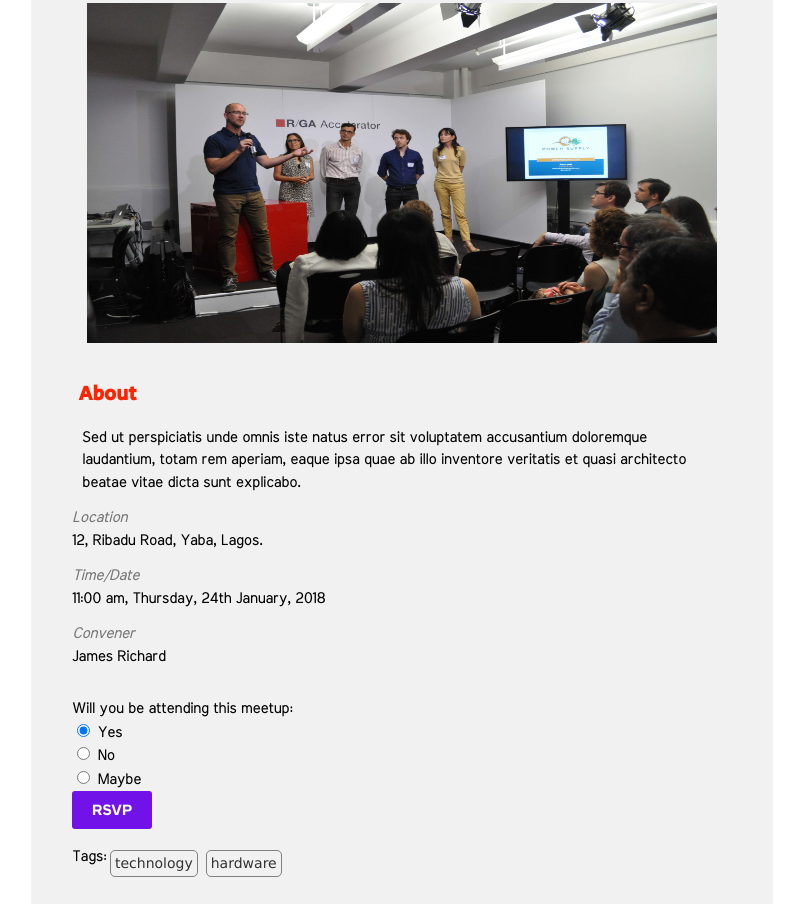
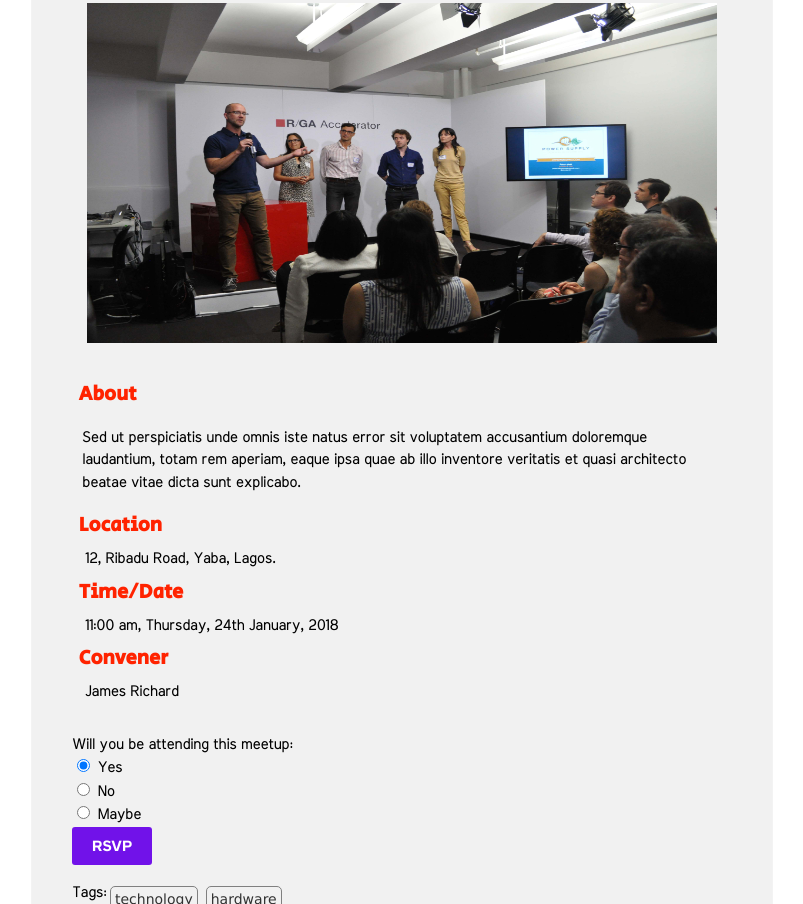
Before and after one commit to dayoaj/questioner, a plain HTML site: page UI/meetupdetails.html in a window 1280 px wide. Shown: the part 324-1228 px from the top of the page, without its empty margins (238-1041 px from the left). Drawn offline with Linux system fonts and the light colour scheme.

Commit message:
Reformat content of article

```diff
--- a/UI/meetup-details.css
+++ b/UI/meetup-details.css
@@ -71,6 +71,9 @@ h2.meetup-article-title {
   color: rgb(120, 120, 120);
 }
 
+.meetup-details-container div.content--sm{
+  margin-left: 1.3rem;
+}
 .questions {
   margin-top: 2em;
 }
--- a/UI/meetupdetails.html
+++ b/UI/meetupdetails.html
@@ -70,17 +70,17 @@
             </div>
             <div class="meetup-details-container">
               <div class="location">
-                <div class="title--sm">Location</div>
+                <h3>Location</h3>
                 <div class="content--sm">12, Ribadu Road, Yaba, Lagos.</div>
               </div>
               <div class="date">
-                <div class="title--sm">Time/Date</div>
+                <h3>Time/Date</h3>
                 <div class="content--sm">
                   11:00 am, Thursday, 24th January, 2018
                 </div>
               </div>
               <div class="convener">
-                <div class="title--sm">Convener</div>
+                <h3>Convener</h3>
                 <div class="content--sm">James Richard</div>
               </div>
               <form action="">
```
